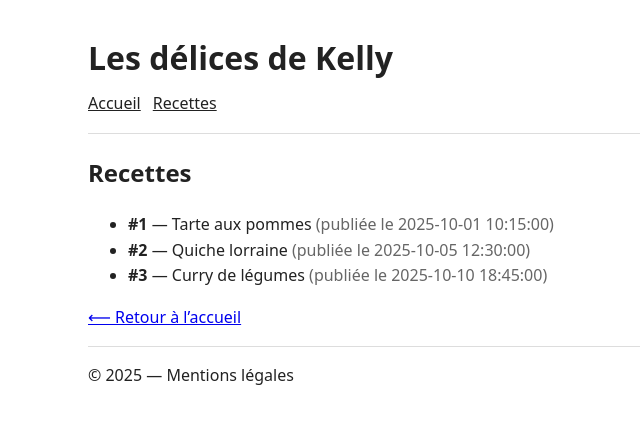
After one commit to guillaume-agard-dev/Les-delices-de-Kelly, a PHP site: page /recipes in a window 1280 px wide. The commit adds this page. Shown: the top 424 px of the page, without its empty margins (72-712 px from the left). Run offline with PHP 8.4, Linux system fonts and the light colour scheme.

Commit message:
Add page for recipes

```diff
--- /dev/null
+++ b/app/Controllers/RecipeController.php
@@ -0,0 +1,22 @@
+<?php
+namespace App\Controllers;
+
+use App\Core\View;
+
+final class RecipeController
+{
+    public function index(): void
+    {
+        // Données factices pour tester le rendu (on branchera la BDD ensuite)
+        $recipes = [
+            ['id' => 1, 'title' => 'Tarte aux pommes', 'created_at' => '2025-10-01 10:15:00'],
+            ['id' => 2, 'title' => 'Quiche lorraine', 'created_at' => '2025-10-05 12:30:00'],
+            ['id' => 3, 'title' => 'Curry de légumes', 'created_at' => '2025-10-10 18:45:00'],
+        ];
+
+        View::render('recipes/index.twig', [
+            'title'   => 'Recettes',
+            'recipes' => $recipes,
+        ]);
+    }
+}
--- /dev/null
+++ b/app/Views/recipes/index.twig
@@ -0,0 +1,22 @@
+{% extends "layout.twig" %}
+
+{% block content %}
+  <h2>Recettes</h2>
+
+  {% if recipes is empty %}
+    <p>Aucune recette pour le moment.</p>
+  {% else %}
+    <ul>
+      {% for r in recipes %}
+        <li>
+          <strong>#{{ r.id }}</strong> — {{ r.title }}
+          <span style="color:#666;">(publiée le {{ r.created_at }})</span>
+        </li>
+      {% endfor %}
+    </ul>
+  {% endif %}
+
+  <p style="margin-top:16px;">
+    <a href="{{ base }}/">⟵ Retour à l’accueil</a>
+  </p>
+{% endblock %}
--- a/public/index.php
+++ b/public/index.php
@@ -18,6 +18,9 @@ $router->setBase(rtrim(dirname($_SERVER['SCRIPT_NAME']), '/'));
 
 // Route d'accueil -> contrôleur
 $router->get('/', [App\Controllers\HomeController::class, 'index']);
+// Route de Recipes -> contrôleur
+$router->get('/recipes', [App\Controllers\RecipeController::class, 'index']);
+
 
 // Dispatch
 $router->dispatch($_SERVER['REQUEST_URI'], $_SERVER['REQUEST_METHOD']);
```
